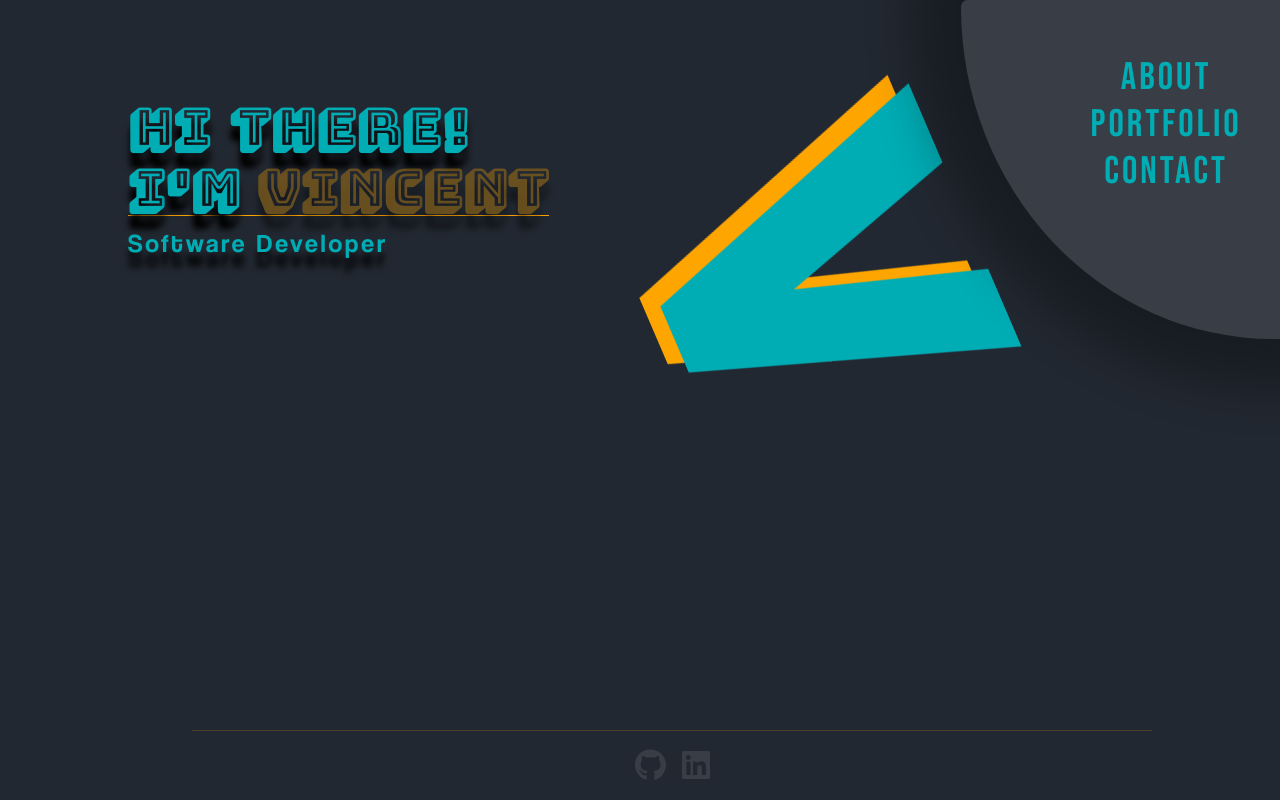
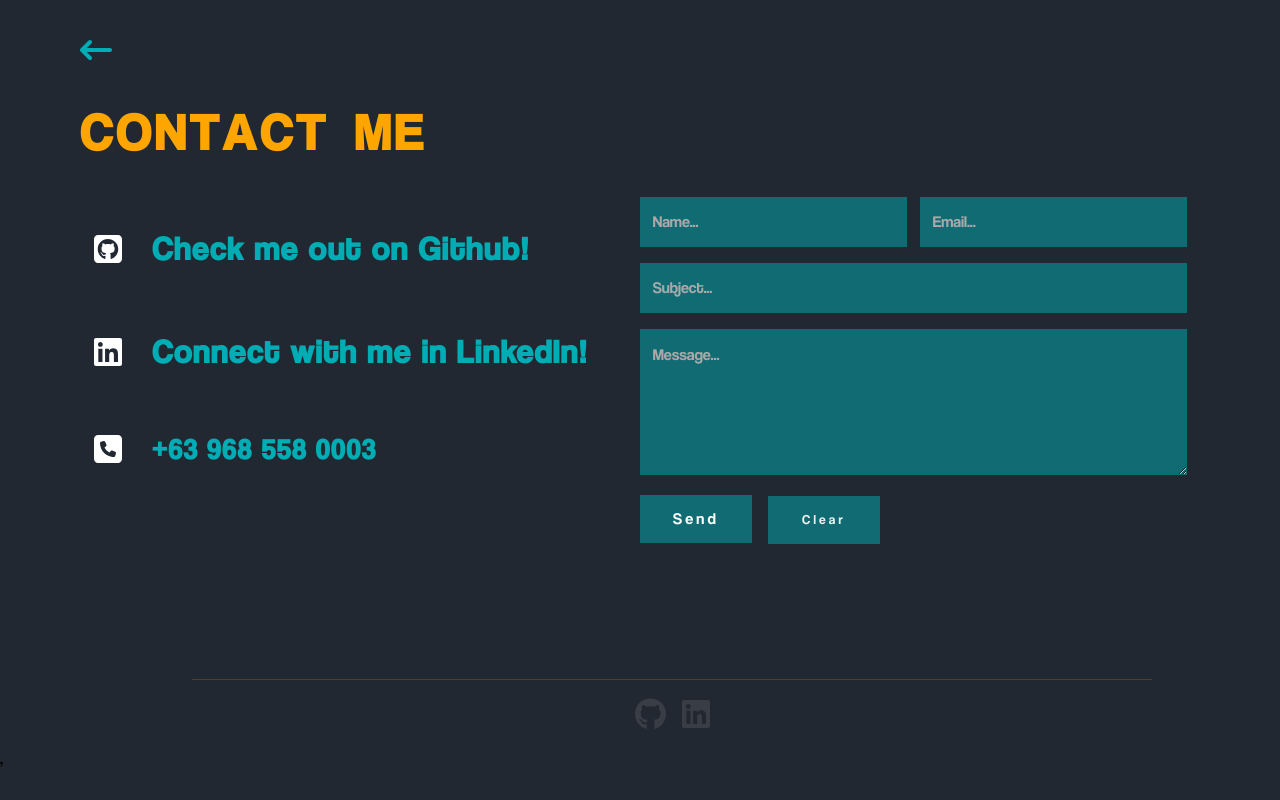
Before and after one commit to Vincent2423/profile, a React (Create React App) app: page /vincent-portfolio/Contact in a window 1280 px wide. Built offline with nearby package versions, Linux system fonts and the light colour scheme.

Commit message:
update again

```diff
--- a/src/App.js
+++ b/src/App.js
@@ -13,9 +13,9 @@ function App() {
       <Routes>
         <Route path='/' element={<Layout />}>
           <Route exact path='/' element={<Home />} />
-          <Route path='/About' element={<About />} />
-          <Route path='/Portfolio' element={<Portfolio />} />
-          <Route path='/Contact' element={<Contact />} />
+          <Route exact path='/About' element={<About />} />
+          <Route exact path='/Portfolio' element={<Portfolio />} />
+          <Route exact path='/Contact' element={<Contact />} />
         </Route>
       </Routes>
     </>
--- a/src/index.js
+++ b/src/index.js
@@ -8,22 +8,22 @@ import './index.css'
 
 
 
-// ReactDOM.render(
-//   <React.StrictMode>
-//     <BrowserRouter basename="/vincent-portfolio">
-//       <App />
-//     </BrowserRouter>
-//     ,
-//   </React.StrictMode>,
-//   document.getElementById('root')
+ReactDOM.render(
+  <React.StrictMode>
+    <BrowserRouter basename="/vincent-portfolio">
+      <App />
+    </BrowserRouter>
+    ,
+  </React.StrictMode>,
+  document.getElementById('root')
+);
+
+// const root = ReactDOM.createRoot(document.getElementById('root'));
+// root.render(
+//     <HashRouter>
+//         <App />
+//     </HashRouter>
 // );
-
-const root = ReactDOM.createRoot(document.getElementById('root'));
-root.render(
-    <HashRouter>
-        <App />
-    </HashRouter>
-);
 
 // If you want to start measuring performance in your app, pass a function
 // to log results (for example: reportWebVitals(console.log))
```
